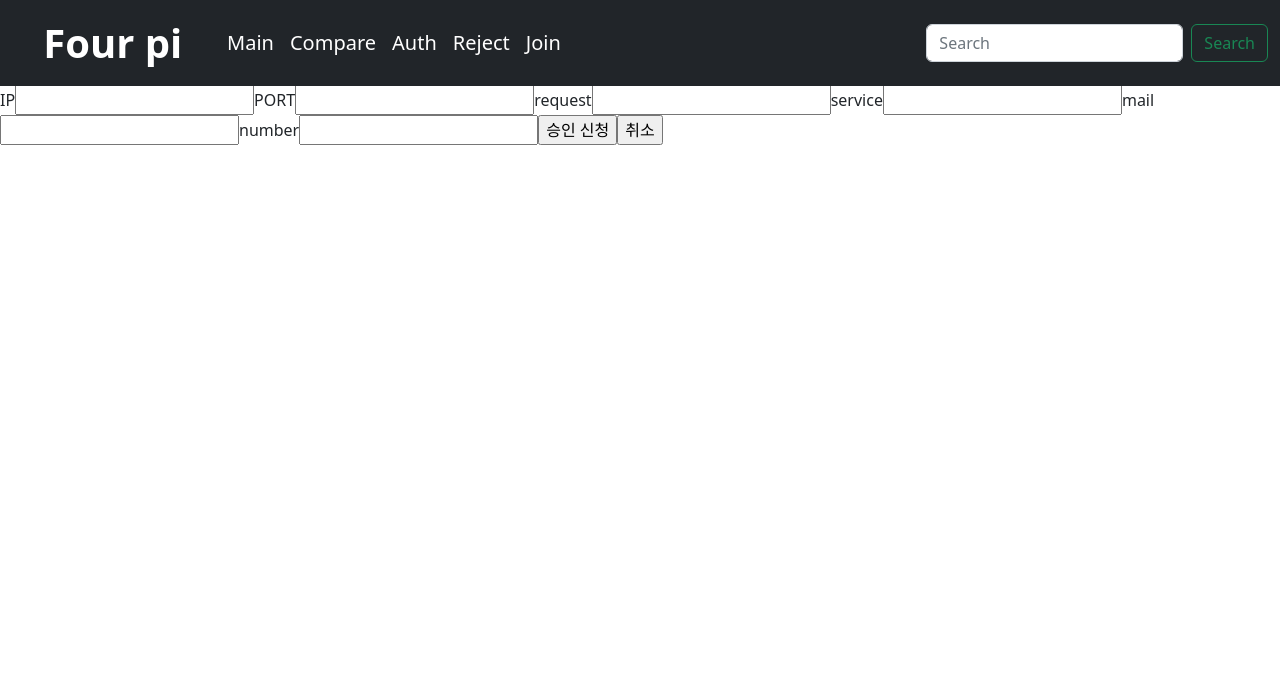
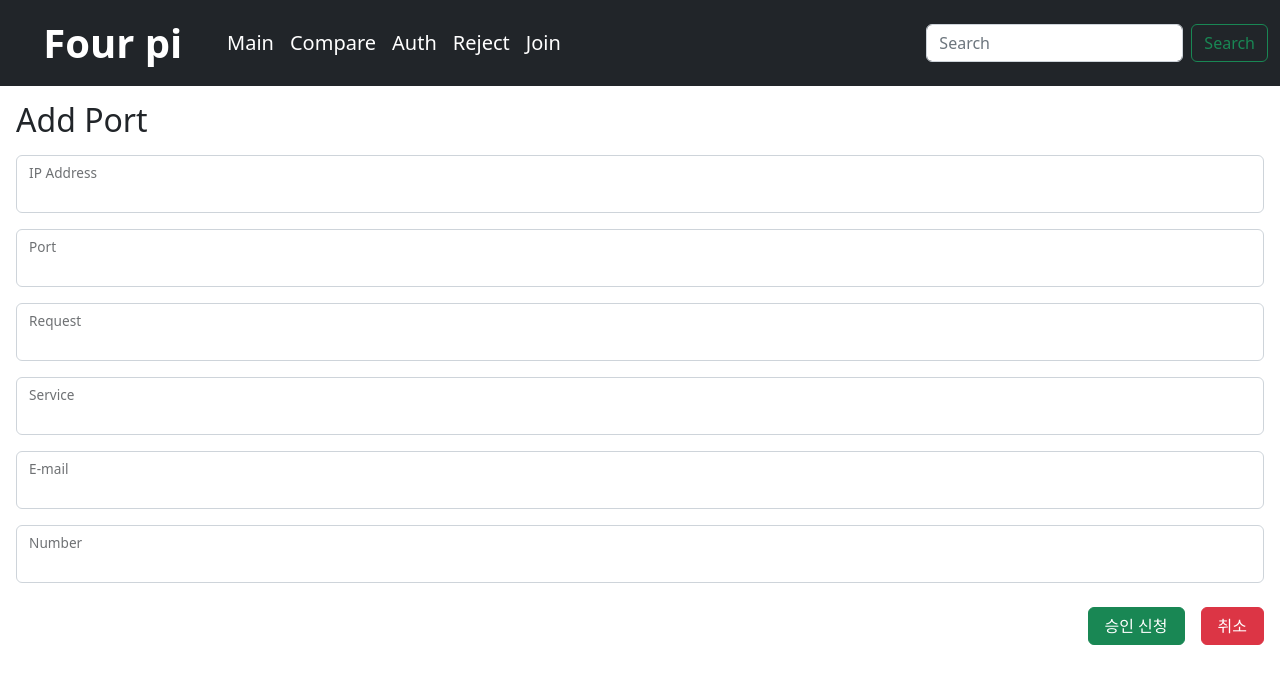
Before and after one commit to Four-pi/old-client, a React (Create React App) app: page /addport in a window 1280 px wide. Shown: the top 684 px of the page. Built offline with nearby package versions, Linux system fonts and the light colour scheme.

Commit message:
feat(/addport): /addport 페이지 디자인 적용 (완)

```diff
--- a/src/pages/AddEdit.js
+++ b/src/pages/AddEdit.js
@@ -42,61 +42,78 @@ const AddEdit = () => {
 		const { name, value } = e.target;
 		setState({ ...state, [name]: value });
 	};
-	return <div>
+	return <div class="p-3">
+		<div className="mb-3">
+			<h2>Add Port</h2>
+		</div>
 		<form onSubmit={handleSubmit}>
-			<label htmlFor="ip">IP</label>
-			<input
-				type="text"
+			<div class="form-floating mb-3">
+				<input type="text"
+					class="form-control"
 					id="ip"
 					name="ip"
 					value={ip}
 					onChange={handleInputChange}
 				/>
-			<label htmlFor="port">PORT</label>
-			<input
-				type="text"
+				<label for="floatingInput">IP Address</label>
+			</div>
+			<div class="form-floating mb-3">
+				<input type="number"
+					class="form-control"
 					id="port"
 					name="port"
 					value={port}
 					onChange={handleInputChange}
 				/>
-			<label htmlFor='request'>request</label>
-			<input
-				type="text"
+				<label for="floatingInput">Port</label>
+			</div>
+			<div class="form-floating mb-3">
+				<input type="text"
+					class="form-control"
 					id="request"
 					name="request"
 					value={request}
 					onChange={handleInputChange}
 				/>
-			<label htmlFor='service'>service</label>
-			<input
-				type="text"
+				<label for="floatingInput">Request</label>
+			</div>
+			<div class="form-floating mb-3">
+				<input type="text"
+					class="form-control"
 					id="service"
 					name="service"
 					value={service}
 					onChange={handleInputChange}
 				/>
-			<label htmlFor='mail'>mail</label>
-			<input
-				type="text"
+				<label for="floatingInput">Service</label>
+			</div>
+			<div class="form-floating mb-3">
+				<input type="email"
+					class="form-control"
 					id="mail"
 					name="mail"
 					value={mail}
 					onChange={handleInputChange}
 				/>
-			<label htmlFor='number'>number</label>
-			<input
-				type="text"
+				<label for="floatingInput">E-mail</label>
+			</div>
+			<div class="form-floating mb-3">
+				<input type="text"
+					class="form-control"
 					id="number"
 					name="number"
 					value={number}
 					onChange={handleInputChange}
 				/>
+				<label for="floatingInput">Number</label>
+			</div>
 
-			<input type="submit" value="승인 신청" />
+			<div class="form-floating mt-4 text-end">
+				<input class="btn btn-success mx-3 px-3" type="submit" value="승인 신청" />
 				<Link to="/">
-				<input type="button" value="취소" />
+					<input class="btn btn-danger px-3" type="button" value="취소" />
 				</Link>
+			</div>
 		</form>
 	</div>;
 };
```
Lines whose indentation alone changed are shown as unchanged.
